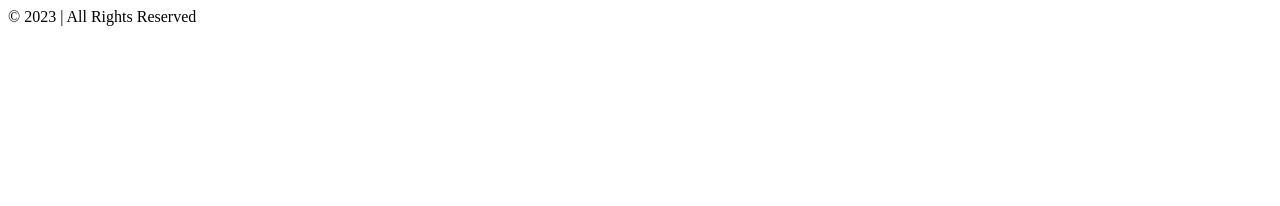
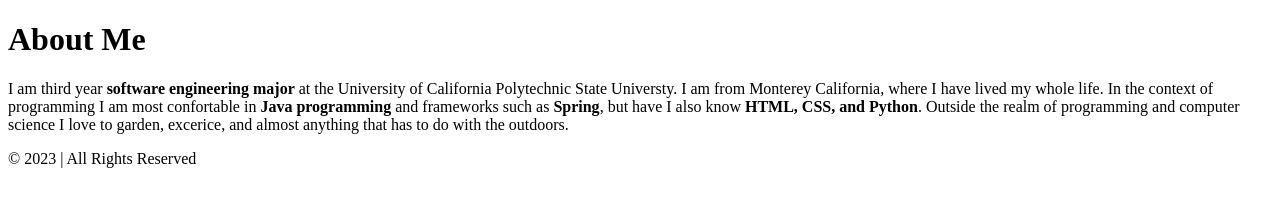
Before and after one commit to HoldenEv/HoldenEv.github.io, a plain HTML site: page index.html in a window 1280 px wide. Drawn offline with Linux system fonts and the light colour scheme.

Commit message:
feat: added about me section to index.html and created from strong elements to ephasize technical skills and information

```diff
--- a/index.html
+++ b/index.html
@@ -7,6 +7,13 @@
     <nav>
     </nav>
     <main>
+      <h1>About Me</h1>
+      <p>
+        I am third year <strong>software engineering major</strong> at the University of California Polytechnic State Universty.
+        I am from Monterey California, where I have lived my whole life. In the context of programming I am most confortable in
+        <strong>Java programming</strong> and frameworks such as <strong>Spring</strong>, but have I also know <strong>HTML, CSS,
+        and Python</strong>. Outside the realm of programming and computer science I love to garden, excerice, and almost anything that has to do with the outdoors.
+      </p>
     </main>
     <footer>
       © 2023 <Personal Website Name> | All Rights Reserved
```
